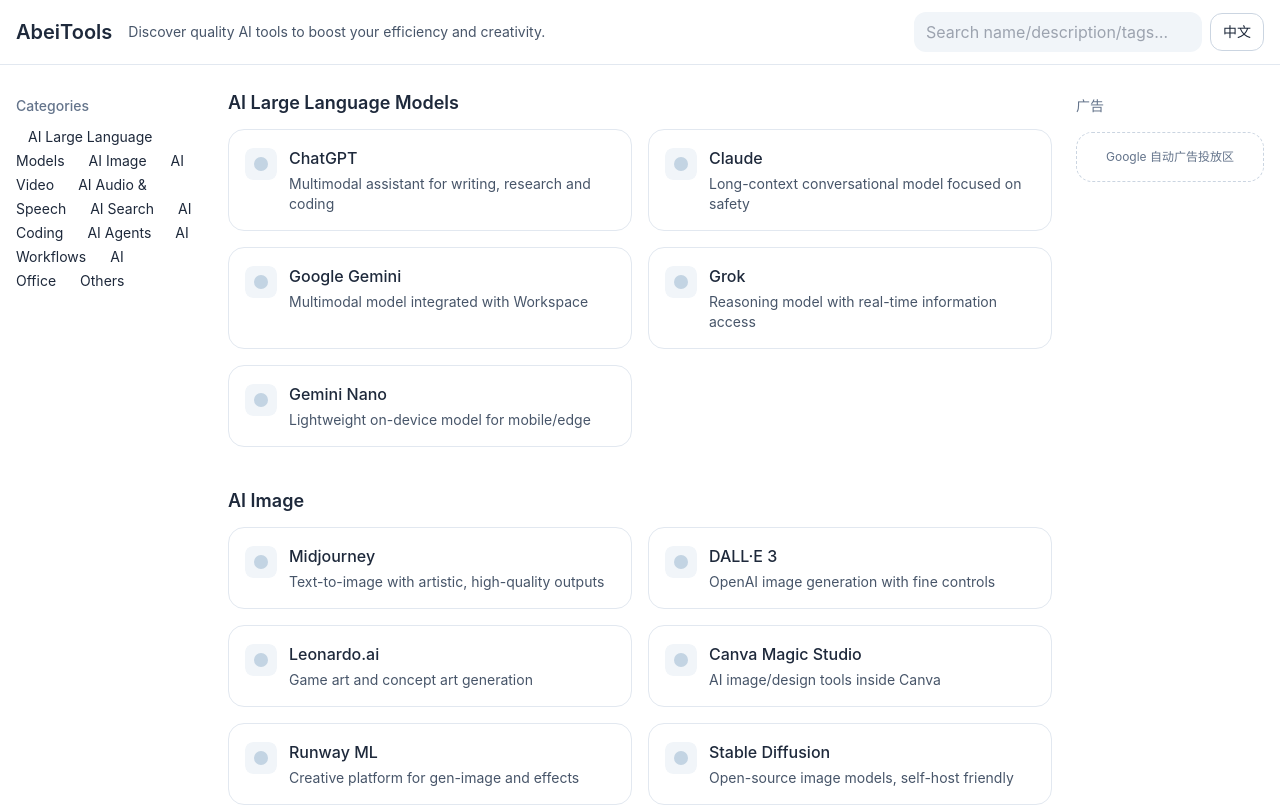
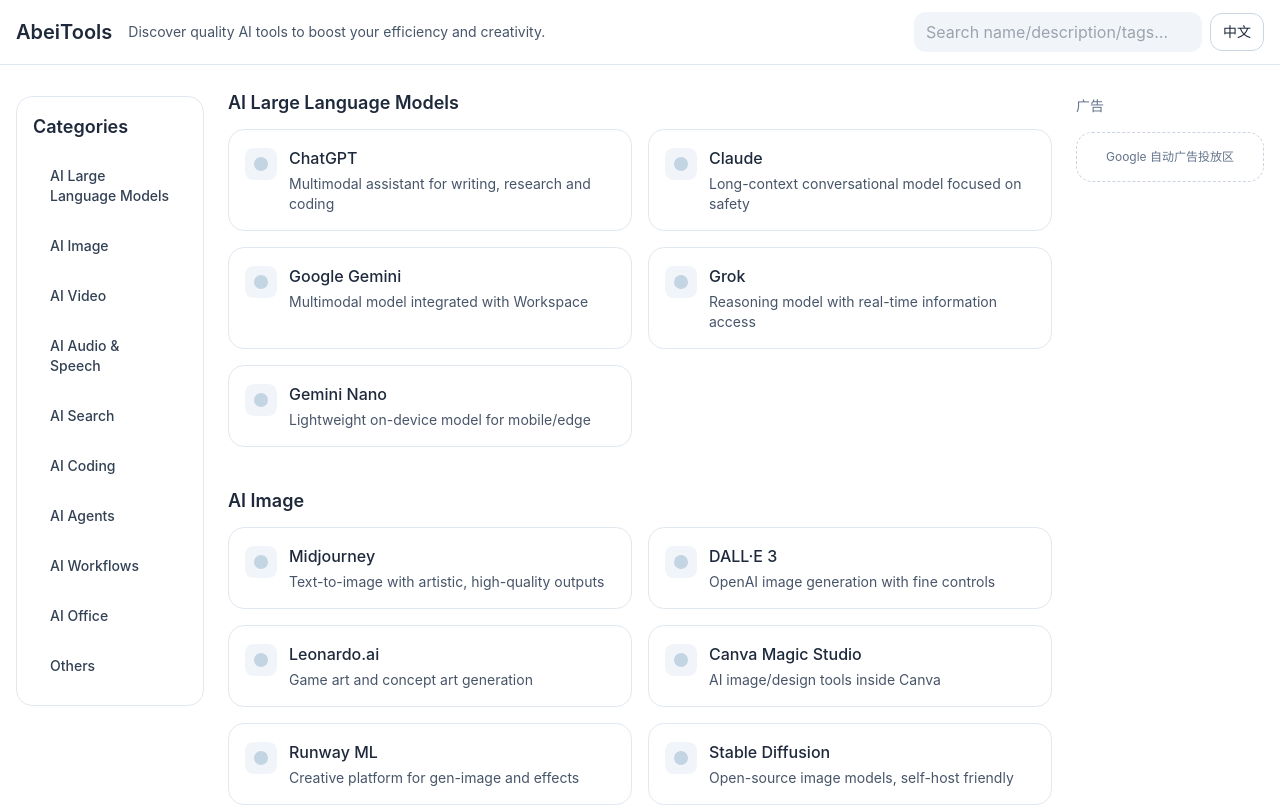
Before and after one commit to BBS6215/AbeiTools.com, a plain HTML site: page index.html in a window 1280 px wide. Shown: the top 808 px of the page. Drawn offline with nearby package versions, Linux system fonts and the light colour scheme.

Commit message:
Add files via upload

```diff
--- a/index.html
+++ b/index.html
@@ -37,8 +37,10 @@
     <!-- 左：分类 -->
     <aside class="col-span-12 md:col-span-3 lg:col-span-2">
       <nav class="sticky top-24">
-        <h2 id="catTitle" class="text-sm font-medium text-slate-500 mb-2">分类</h2>
-        <div id="catButtons" class="flex md:block flex-wrap gap-2"></div>
+        <div class="bg-white rounded-2xl border border-slate-200 p-4">
+          <h2 id="catTitle" class="text-lg font-semibold text-slate-800 mb-3">分类导航</h2>
+          <div id="catButtons" class="space-y-1"></div>
+        </div>
       </nav>
     </aside>
 
@@ -69,7 +71,7 @@
     const I18N = {
       zh: { welcome: "发现优质 AI 工具，提升你的效率与创造力。",
             searchPh: "搜索名称/简介/标签…",
-            categories: "分类",
+            categories: "分类导航",
             footer: "人工精选的 AI 工具导航",
             backTop: "回到顶部" },
       en: { welcome: "Discover quality AI tools to boost your efficiency and creativity.",
@@ -143,7 +145,7 @@
 
         const btn = document.createElement('a');
         btn.href = `#cat-${code}`;
-        btn.className = 'px-3 py-2 rounded-xl text-sm hover:bg-indigo-50';
+        btn.className = 'block w-full px-4 py-3 text-sm font-medium text-slate-700 hover:text-indigo-600 hover:bg-indigo-50 rounded-lg transition-colors duration-200 text-left border border-transparent hover:border-indigo-200';
         btn.textContent = CATEGORY_META[code].name[state.lang];
         catButtons.appendChild(btn);
 
```
